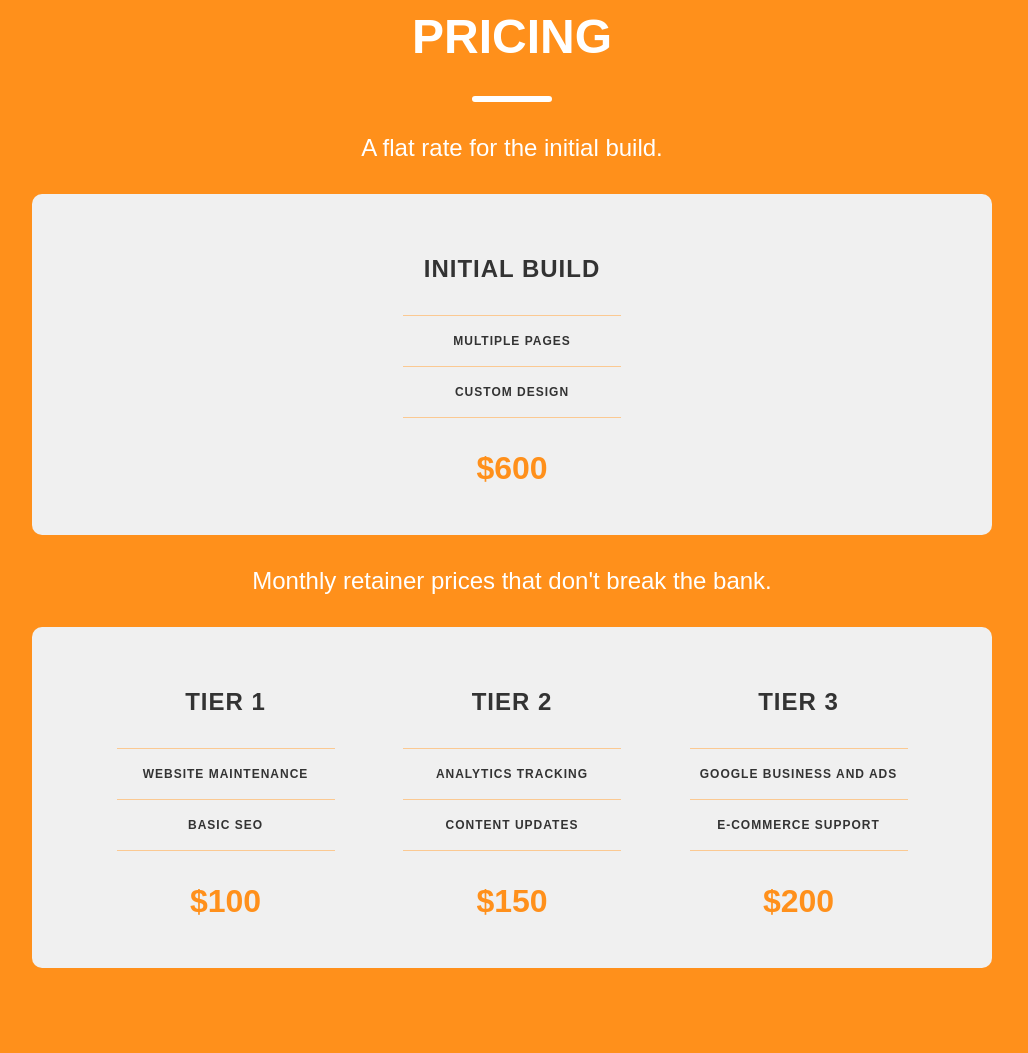
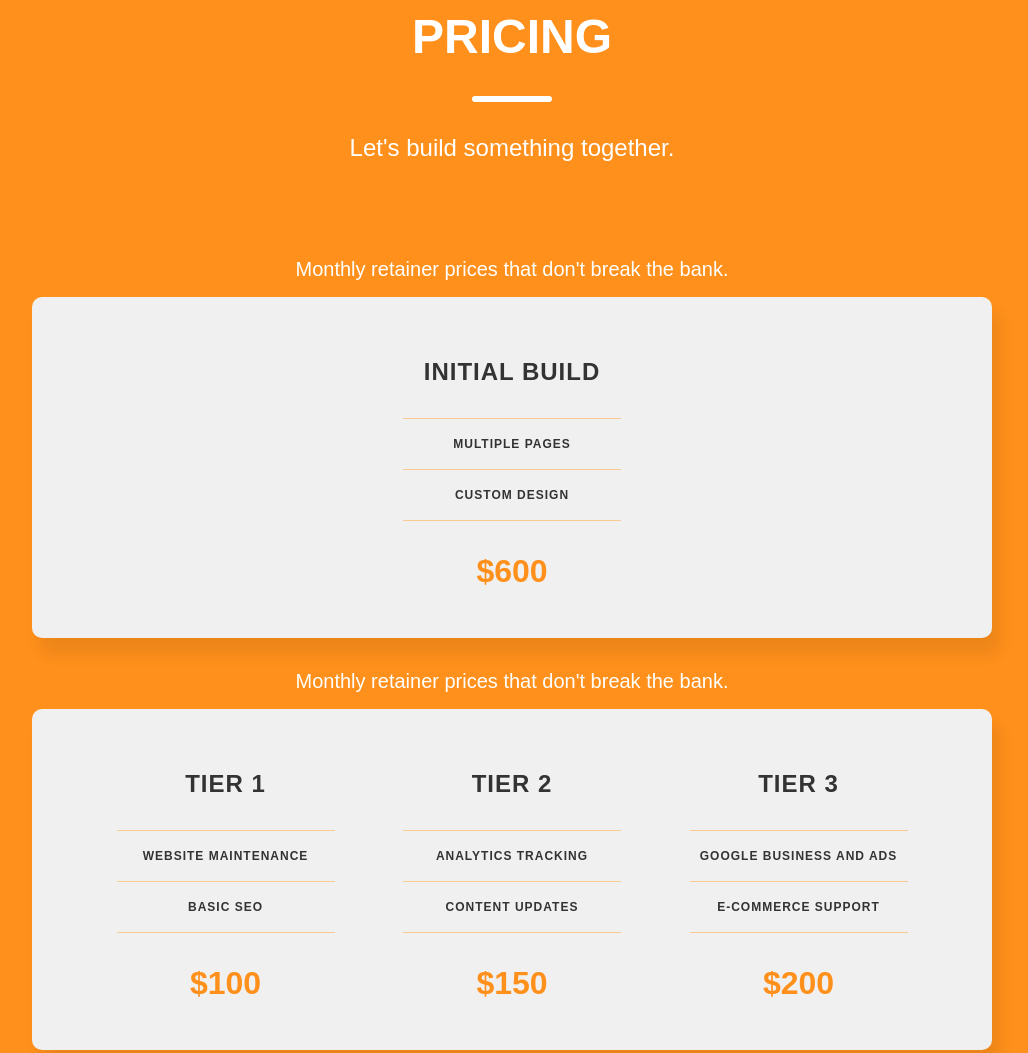
Before and after one commit to cwatchley4/curtisatchley, a plain HTML site: page index.html in a window 1280 px wide. Shown: the part 4080-5133 px from the top of the page, without its empty margins (128-1156 px from the left). Drawn offline with Linux system fonts and the light colour scheme; a web font is replaced by a local one.

Commit message:
Styles updates
Box shadows

```diff
--- a/index.html
+++ b/index.html
@@ -164,9 +164,11 @@
     <header>
         <h2>Pricing</h2>
         <hr>
-        <p>A flat rate for the initial build.</p>
+        <p>Let's build something together.</p>
     </header>
-
+    <div class="panel-header">
+        <p>Monthly retainer prices that don't break the bank.</p>
+    </div>
     <div class="panel">
         <div class="pricing-plan">
             <img src="icons/icon1.png" alt="" class="pricing-img">
@@ -179,9 +181,9 @@
             <!-- <a href="#/" class="button">Sign up</a> -->
         </div>
     </div>
-    <header>
+    <div class="panel-header">
         <p>Monthly retainer prices that don't break the bank.</p>
-    </header>
+    </div>
     <div class="panel">
         <div class="pricing-plan">
             <img src="icons/icon1.png" alt="" class="pricing-img">
--- a/style.css
+++ b/style.css
@@ -539,6 +539,10 @@ body {
     display: flex;
     flex-direction: column;
     align-items: center;
+    margin-bottom: 6rem;
+}
+
+.pricing header:last-child {
     margin-bottom: 2rem;
 }
 
@@ -570,10 +574,21 @@ body {
     text-align: center;
     justify-content: space-evenly;
     margin-bottom: 2rem;
+    box-shadow: 8.0px 16.0px 16.0px hsl(0deg 0% 0% / 0.08);
+    transition: .3s ease-in-out;
 }
 
 .panel:last-child {
     margin-bottom: 0;
+}
+
+.panel:hover {
+    box-shadow: 8.0px 16.0px 16.0px hsl(0deg 0% 0% / 0.15);;
+}
+
+.panel-header {
+    font-size: 1.25rem;
+    margin-bottom: 1rem;
 }
 
 .pricing-plan {
@@ -670,6 +685,12 @@ body {
     max-width: 50rem;
     border-radius: 10px;
     text-align: left;
+    box-shadow: 8.0px 16.0px 16.0px hsl(0deg 0% 0% / 0.08);
+    transition: .3s ease-in-out;
+}
+
+.contact .contact-form-container:hover {
+    box-shadow: 8.0px 16.0px 16.0px hsl(0deg 0% 0% / 0.15);
 }
 
 .contact .contact-form-container .contact-form {
```
